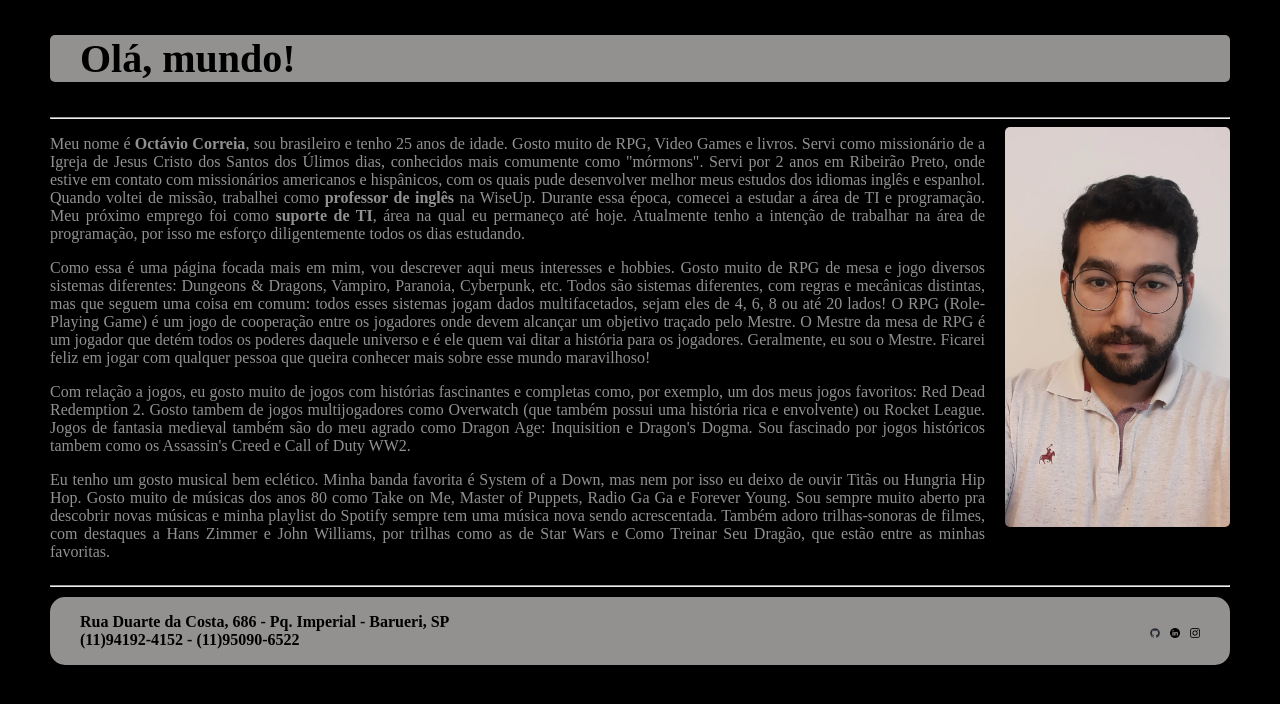
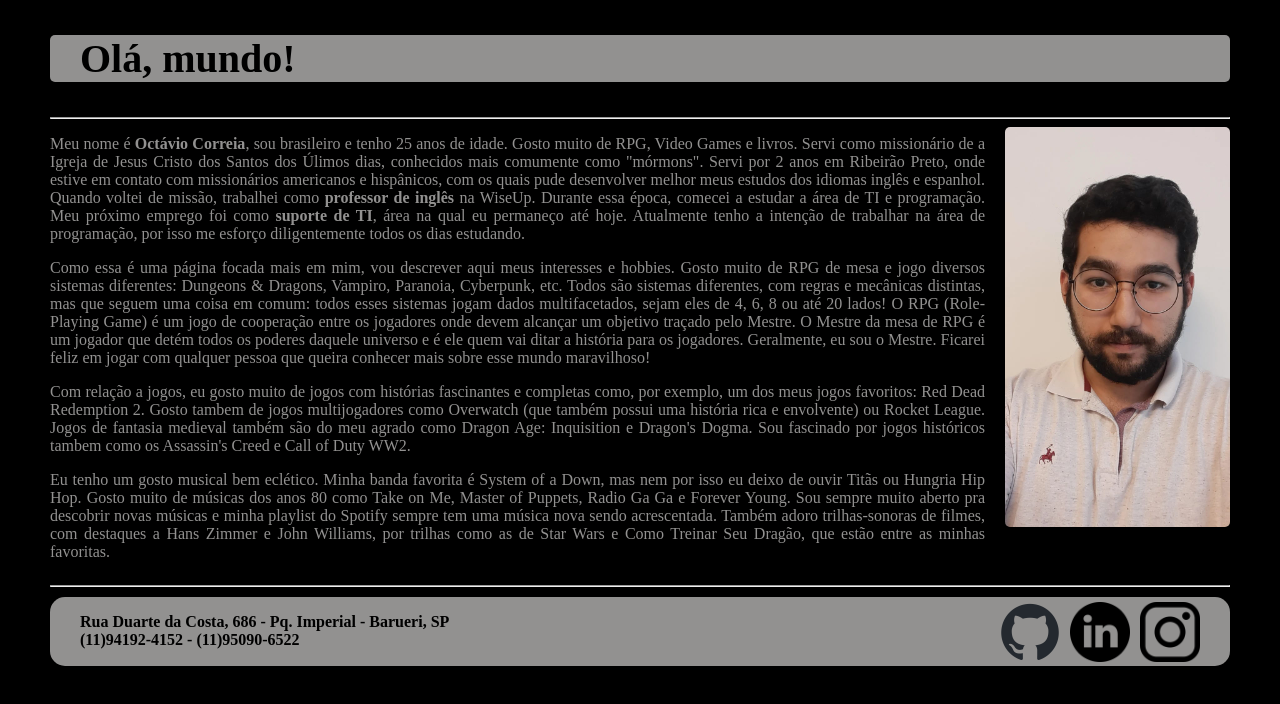
Before and after one commit to octavio-correia/ApresentacaoOctavio, a plain HTML site: page site/index.html in a window 1280 px wide. Drawn offline with Linux system fonts and the light colour scheme.

Commit message:
Ajustes nos logos
Os logos ficaram pequenos demais

```diff
--- a/site/style.css
+++ b/site/style.css
@@ -59,8 +59,8 @@ footer {
 }
 
 .logos {
-    max-height: 10px;
-    max-width: 10px;
+    max-height: 60px;
+    max-width: 60px;
     margin-left: 10px;
 }
 
```
